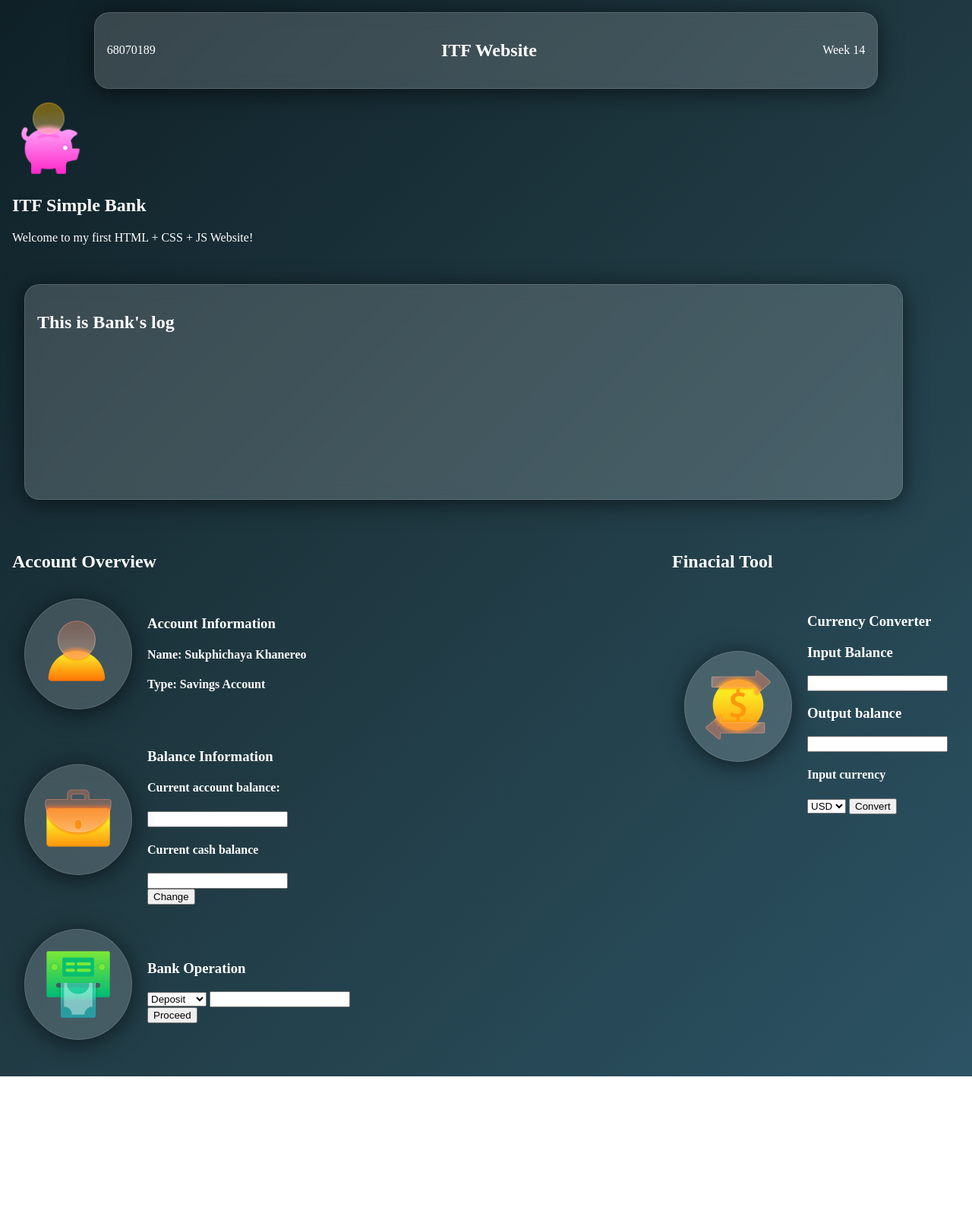
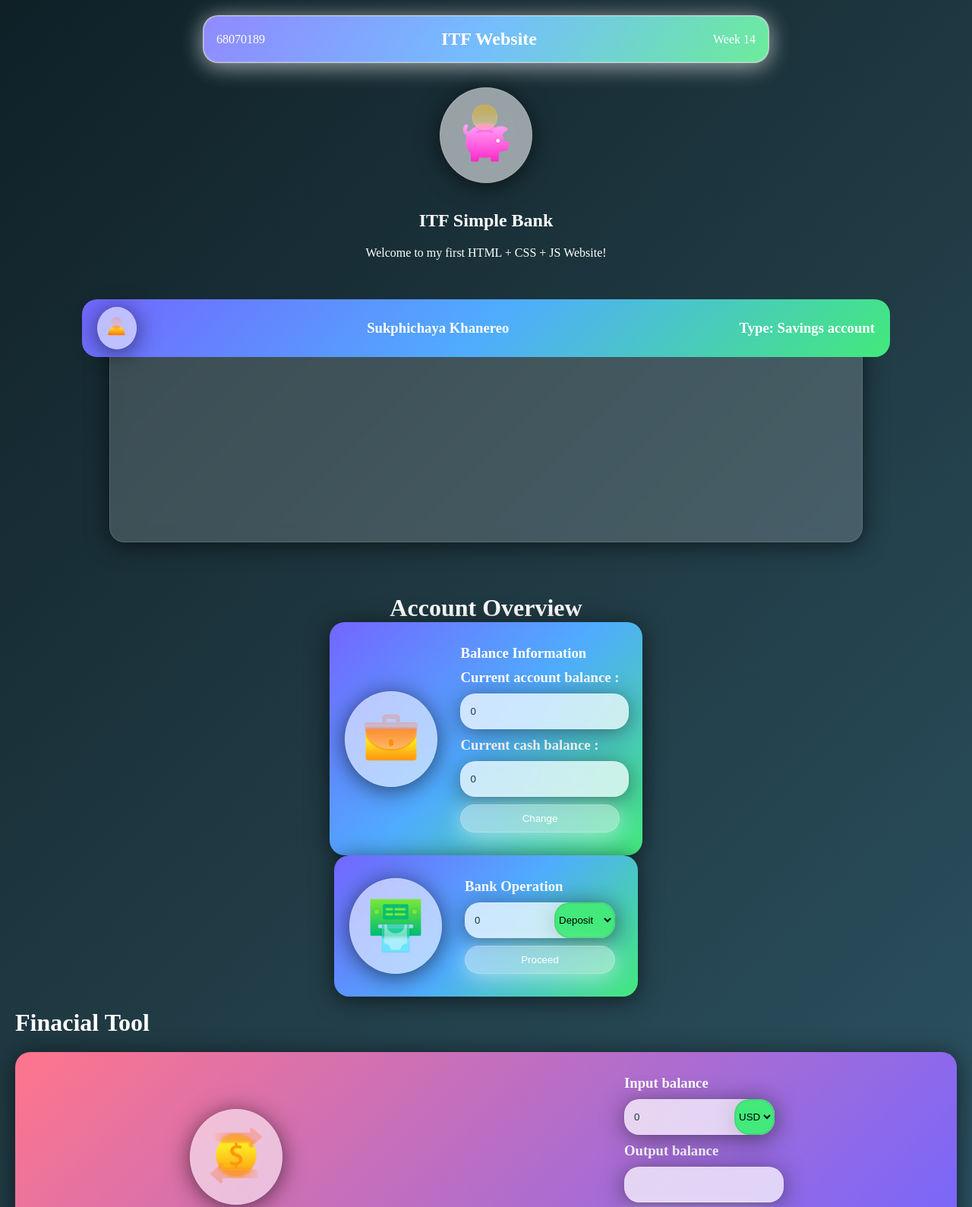
Before and after one commit to Iyangkordai/itf-it68070189, a plain HTML site: page index.html in a window 1280 px wide. Shown: the top 1589 px of the page at 76% size. Before the commit the page ends 1417 px from the top, so only its background shows below. Drawn offline with Linux system fonts and the light colour scheme.

Commit message:
first draft

```diff
--- a/index.html
+++ b/index.html
@@ -8,91 +8,108 @@
 </head>
 <body>
     <nav>
+        <div class="nav">
             <p>68070189</p>
             <h2>ITF Website</h2>
             <p>Week 14</p>
+        </div>
     </nav>
-    <div id="hero">
-        <div id="logo_para">
-            <img src="icon_material/Icons8/pig.png" alt="bank" id="icon_medium">
-            <div>
+    <div  id="hero">
+        <div  id="hero">
+            <div class="logo">
+                <img src="icon_material/Icons8/pig.png" alt="bank" class="icon_medium">
+            </div>
+            <div  id="hero">
                 <h2>ITF Simple Bank</h2>
                 <p>Welcome to my first HTML + CSS + JS Website!</p>
             </div>
         </div>
-        <div id="bank_log">
-            <h2>This is Bank's log</h2>
+        <div class="user_log">
+            <div id="user_para">
+                <div class="logo_small">
+                    <img src="icon_material/Icons8/user.png" alt="user_icon" class="icon_small">
+                </div>
+                <h3>Sukphichaya Khanereo</h3>
+                <h3>Type: Savings account</h3>
+            </div>
+            <div id="log_div">
+                <div id="log"></div>
+            </div>
         </div>
     </div>
     <div id="menu">
-        <div class="menu_div">
-            <h2>Account Overview</h2>
+        <h1>Account Overview</h1>
         <div class="logo_para">
             <div class="logo">
-                    <img src="icon_material/Icons8/user.png" alt="">
+                <img src="icon_material/Icons8/briefcase.png" alt="briefcase_icon" class="icon_medium">
             </div>
-                <div>
-                    <h3>Account Information</h3>
-                    <h4>Name: Sukphichaya Khanereo</h4>
-                    <h4>Type: Savings Account</h4>
+            <div class="paragrap">
+                <h3>Balance Information</h3>
+                <div class="input_para">
+                    <h3>Current account balance : </h3>
+                    <div class="input_div">
+                        <input type="number" id="current_acc" value="0">
                     </div>
                 </div>
-            <div class="logo_para">
-                <div class="logo">
-                    <img src="icon_material/Icons8/briefcase.png" alt="">
+                <div class="input_para">
+                    <h3>Current cash balance : </h3>
+                    <div class="input_div">
+                        <input type="number" id="current_cash" value="0">
                     </div>
-                <div>
-                    <h3>Balance Information</h3>
-                    <div>
-                        <h4>Current account balance: </h4>
-                        <input type="number" id="current_acc">
-                    </div>
-                    <div>
-                        <h4>Current cash balance</h4>
-                        <input type="number" id="current_cash">
                 </div>
                 <button onclick="change()">Change</button>
             </div>
         </div>
         <div class="logo_para">
             <div class="logo">
-                    <img src="icon_material/Icons8/atm.png" alt="">
+                <img src="icon_material/Icons8/atm.png" alt="atm_icon" class="icon_medium">
             </div>
-                <div>
+            <div class="paragrap">
                 <h3>Bank Operation</h3>
-                    <div>
+                <div class="input_para">
+                    <div class="dropdown_input">
+                        <div class="input_div">
+                            <input type="number" id="money" value="0">
+                        </div>
+                        <div class="dropdown">
                             <select name="opt" id="bank_opt">
                                 <option value="Deposit">Deposit</option>
                                 <option value="Withdraw">Withdraw</option>
                             </select>
-                        <input type="number">
                         </div>
-                    <button onclick="">Proceed</button>
+                    </div>
+                </div>
+                <button onclick="proceed()">Proceed</button>
+            </div>
         </div>
             </div>
         </div>
         <div class="menu_div">
-            <h2>Finacial Tool</h2>
-            <div class="logo_para">
+            <h1>Finacial Tool</h1>
+            <div class="logo_para" id="Finacial">
                 <div class="logo">
-                    <img src="icon_material/Icons8/exchange.png" alt="exchange_money">
+                    <img src="icon_material/Icons8/exchange.png" alt="exchange_money" class="icon_medium">
                 </div>
-                <div>
-                    <h3>Currency Converter</h3>
-                    <div>
-                        <h3>Input Balance</h3>
-                        <input type="number">
+                <div class="paragrap">
+                    <h3>Input balance</h3>
+                    <div class="dropdown_input">
+                        <div class="input_div">
+                            <input type="number" id="currency_value" value="0">
                         </div>
-                    <div>
-                        <h3>Output balance</h3>
-                        <input type="text">
-                    </div>
-                    <div>
-                        <h4>Input currency</h4>
+                        <div class="dropdown">
                             <select name="currency" id="currency_dropdown">
                             <option value="USD">USD</option>
                             <option value="THB">THB</option>
                             </select>
+                        </div>
+                    </div>
+                    <div class="input_para">
+                        <h3>Output balance</h3>
+                        <div class="input_div">
+                            <input type="number" disabled>
+                        </div>
+                    </div>
+                    <div>
                         <button>Convert</button>
                     </div>
                 </div>
--- a/script.js
+++ b/script.js
@@ -1,5 +1,28 @@
 const num = document.getElementById("num")
+const current_log = document.getElementById("log")
+const money_wd = document.getElementById("money")
+const action = document.getElementById("bank_opt")
+let current_acc = document.getElementById("current_acc")
+let current_cash = document.getElementById("current_cash")
+let cnt = current_log.childElementCount
 
-function add() {
-    num.value = Number(num.value) + 1
+
+function change(){
+    const newP = document.createElement("p")
+    newP.textContent = (String(Number(cnt) + 1) + ", Current account balance:" + String(current_acc.value) + ", Current cash balance:" + String(current_cash.value))
+    current_log.appendChild(newP)
+    cnt = cnt + 1
 }
+
+function proceed(){
+    if (action == "Deposit"){
+        current_acc.value = Number(current_acc.value) + Number(money_wd.value)
+        current_cash.value = Number(current_cash.value) - Number(money_wd.value)
+    }
+    else{
+        current_acc.value = Number(current_acc.value) - Number(money_wd.value)
+        current_cash.value = Number(current_cash.value) + Number(money_wd.value)
+    }
+    change()
+    money_wd.value = 0
+}
--- a/style.css
+++ b/style.css
@@ -1,24 +1,82 @@
 nav{
+    display: flex;
+    justify-content: space-between;
+    align-items: center;
+    background: rgba(255, 255, 255, 0.653);
+    border-radius: 20px;
+    backdrop-filter: blur(10px);
+    border: 1px solid rgba(255, 255, 255, 0.185);
+    box-shadow: 0 4px 30px rgba(255, 255, 255, 0.347);
+    width: 60%;
+    position: relative;
+}
+
+.user_log{
+    width: 80%;
+    display: flex;
+    flex-direction: column;
+    padding: 1em;
+    justify-content: center;
+    align-items: center;
+    position: relative;
+}
+
+#log_div{
+    width: 100%;
+    padding: 20px;
+    z-index: -1;
+}
+
+.logo_small{
+    background: rgba(255, 255, 255, 0.557);
+    border-radius: 100%;
+    backdrop-filter: blur(10px);
+    border: 1px solid rgba(255, 255, 255, 0.13);
+    box-shadow: 0 4px 30px rgba(0, 0, 0, 0.584);
+    width: fit-content;
+    height: auto;
+    padding: 10px;
+    justify-content: center;
+    align-items: center;
+}
+
+#user_para{
+    display: flex;
+    background: linear-gradient(135deg, #7366ff,#4facfe,#43e97b);
+    border-radius: 20px;
+    backdrop-filter: blur(10px);
+    align-items: center;
+    padding: 10px 20px;
+    justify-content: space-between;
+    position: absolute;
+    width: 100%;
+    top: 0;
+}
+
+.nav{
     display: flex;
     padding: 1em;
     justify-content: space-between;
     align-items: center;
-    background: rgba(255, 255, 255, 0.164);
+    background: rgba(255, 255, 255, 0.217);
+    border-radius: 20px;
+    backdrop-filter: blur(20px);
+    border: 1px solid rgba(255, 255, 255, 0.185);
+    box-shadow: 0 4px 30px rgba(255, 255, 255, 0.347);
+    width: 100%;
+    position: relative;
+}
+
+nav::before{
+    content: " ";
+    background: linear-gradient(135deg, #7366ff,#4facfe,#43e97b);
     border-radius: 20px;
     backdrop-filter: blur(10px);
-    border: 1px solid rgba(255, 255, 255, 0.13);
-    box-shadow: 0 4px 30px rgba(0, 0, 0, 0.584);
-    width: 80%;
-
-}
-
-nav::after{
-    background: rgba(129, 14, 14, 0.164);
-    border-radius: 20px;
-    backdrop-filter: blur(10px);
-    border: 1px solid #e3101021;
-    box-shadow: 0 4px 30px rgba(0, 0, 0, 0.584);
-    width: 80%;
+    width: 100%;
+    height: 100%;
+    position: absolute;
+    right: 0;
+    z-index: -1;
 }
 
 body{
@@ -27,14 +85,13 @@ body{
     align-items: center;
     margin: 0;
     background: linear-gradient(135deg, #0f2027, #203a43, #2c5364);
-
-
-    padding: 1em;
+    padding: 20px;
     justify-content: center;
 }
 
-p, h2, h3, h4{
+p, h2, h3, h1{
     color: #ffffff;
+    margin: 0px;
 }
 
 #hero{
@@ -43,44 +100,48 @@ p, h2, h3, h4{
     gap: 20px;
     flex-direction: column;
     width: 100%;
+    align-items: center;
 }
 
-#icon_medium{
-    width: 100px;
-    height: 100px;
+.icon_medium{
+    width: 80px;
+    height: 80px;
 }
 
-#bank_log{
+#log{
     height: 250px;
-    margin: 1em;
-    padding: 1em;
     border-radius: 20px;
     background: rgba(255, 255, 255, 0.164);
     border-radius: 20px;
     backdrop-filter: blur(10px);
     border: 1px solid rgba(255, 255, 255, 0.13);
     box-shadow: 0 4px 30px rgba(0, 0, 0, 0.584);
-    width: 90%;
+    color: #ffffff;
+    padding: 1em;
+    display: flex;
+    flex-direction: column;
 }
 
+#menu{
+    width: 100%;
+    display: flex;
+    padding: 1em;
+    flex-direction: column;
+    align-items: center;
+}
 .logo_para{
     display: flex;
     align-items: center;
     gap: 20px;
-    padding: 1em;
-    width: 100%;
-    background-color: ;
-}
-
-#menu{
-    display: flex;
-    justify-content: space-between;
-    width: 100%;
-    padding: 1em;
+    background: linear-gradient(135deg, #7366ff,#4facfe,#43e97b);
+    padding: 20px;
+    border-radius: 20px;
+    box-shadow: 0 4px 30px rgba(0, 0, 0, 0.584);
+    justify-content: space-around;
 }
 
 .logo{
-    background: rgba(255, 255, 255, 0.164);
+    background: rgba(255, 255, 255, 0.557);
     border-radius: 100%;
     backdrop-filter: blur(10px);
     border: 1px solid rgba(255, 255, 255, 0.13);
@@ -91,3 +152,111 @@ p, h2, h3, h4{
     justify-content: center;
     align-items: center;
 }
+
+.menu_div{
+    display: flex;
+    flex-direction: column;
+    gap: 20px;
+    width: 100%;
+}
+
+.input_para{
+    display: flex;
+    flex-direction: column;
+    gap: 10px;
+}
+
+.input_div{
+    height: 35px;
+    border: 1px solid rgba(79, 215, 45, 0.13);
+    border-radius: 20px;
+    box-shadow: 0 4px 30px rgba(0, 0, 0, 0.445);
+    width: 100%;
+    background: rgba(255, 255, 255, 0.715);
+    backdrop-filter: blur(20px);
+    border: 1px solid rgba(255, 255, 255, 0.185);
+    box-shadow: 0 4px 30px rgba(27, 27, 27, 0.53);
+    display: flex;
+    align-items: center;
+    padding: 5px;
+}
+
+input{
+    width: 100%;
+    left: 0;
+    margin-left: 5px;
+    background: transparent;
+    border: transparent;
+    color: #203a43;
+}
+
+input:focus{
+    outline: none;
+}
+.function_div{
+    display: flex;
+    justify-content: space-around;
+}
+.paragrap{
+    display: flex;
+    flex-direction: column;
+    gap: 10px;
+    margin: 10px;
+}
+
+.dropdown_input{
+    position: relative;
+    display: flex;
+}
+
+.dropdown{
+    position: absolute;
+    height: 100%;
+    right: 0;
+}
+.icon_small{
+    width: 30px;
+    height: 30px;
+}
+select{
+    height: 100%;
+    border-radius: 20px;
+    background-color: #43e97b;
+    border: 2px solid rgba(43, 43, 43, 0.08);
+    box-shadow: 0 4px 30px rgba(24, 24, 24, 0.146);
+}
+
+
+button{
+    display: flex;
+    justify-content: center;
+    color: #ffffff;
+    background: rgba(255, 255, 255, 0.436);
+    border-radius: 20px;
+    backdrop-filter: blur(20px);
+    border: 1px solid rgba(255, 255, 255, 0.185);
+    box-shadow: 0 4px 30px rgba(255, 255, 255, 0.53);
+    width: 100%;
+    padding: 10px;
+    cursor: pointer;
+    align-items: center;
+    transition: background 3s ease;
+}
+button:hover{
+    background: linear-gradient(135deg,#4facfe,#43e97b);
+    box-shadow: 0 4px 30px rgba(248, 248, 248, 0.731)
+}
+
+#currency_div{
+    display: flex;
+}
+
+#func_acc_div{
+    display: flex;
+    flex-direction: row;
+    justify-content: space-around;
+}
+
+#Finacial{
+    background: linear-gradient(135deg, #ff758c,#7366ff);
+}
```
Lines whose indentation alone changed are shown as unchanged.
